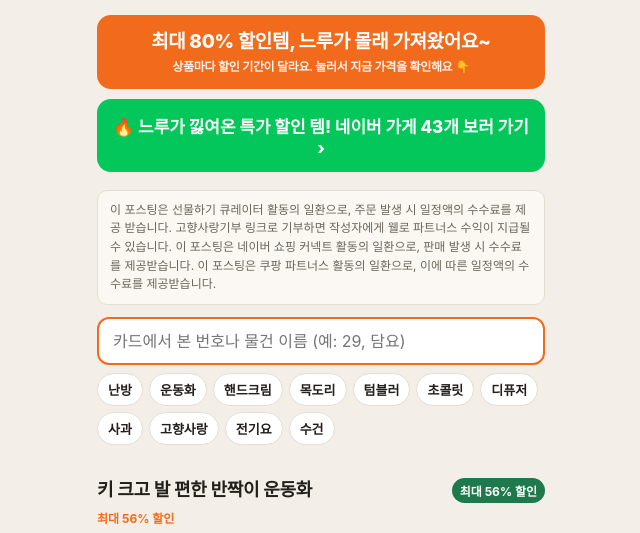
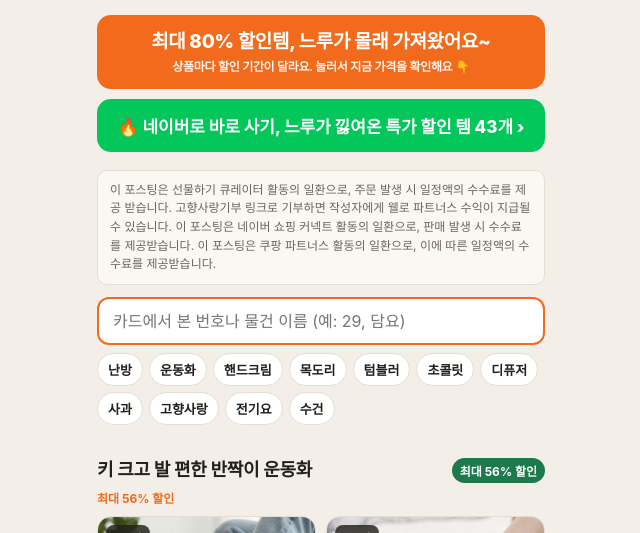
Before and after one commit to tmxkqkrtm12-dotcom/neoman-links, a plain HTML site: page index.html in a window 1280 px wide. Shown: the part 192-725 px from the top of the page, without its empty margins (319-959 px from the left). Drawn offline with Linux system fonts and the light colour scheme; a web font is replaced by a local one.

Commit message:
[링크만] 가게 버튼 '네이버로 바로 사기'(홍보 채점 2바퀴)

```diff
--- a/index.html
+++ b/index.html
@@ -73,7 +73,7 @@ footer{margin-top:36px;text-align:center;color:var(--sub);font-size:12px;line-he
     <h1>느루 잇템 🛒 할인템 다 모음</h1>
     <p class="bio">다들 챙기는데 나만 몰랐던 돈, 혜택, 선물</p>
     <a class="deal" href="#app" style="display:block;text-decoration:none">최대 80% 할인템, 느루가 몰래 가져왔어요~<small>상품마다 할인 기간이 달라요. 눌러서 지금 가격을 확인해요 👇</small></a>
-    <a class="shopbtn" href="https://cshop.naver.com/neoman_molla/products" target="_blank" rel="noopener">🔥 느루가 낋여온 특가 할인 템! 네이버 가게 43개 보러 가기 ›</a>
+    <a class="shopbtn" href="https://cshop.naver.com/neoman_molla/products" target="_blank" rel="noopener">🔥 네이버로 바로 사기, 느루가 낋여온 특가 할인 템 43개 ›</a>
     <p class="notice" id="notice"></p>
     <form class="find" id="find" style="display:none"><input id="q"><button>찾기</button></form>
     <div class="srch"><input id="s" type="search" placeholder="카드에서 본 번호나 물건 이름 (예: 29, 담요)" aria-label="물건 검색">
```
